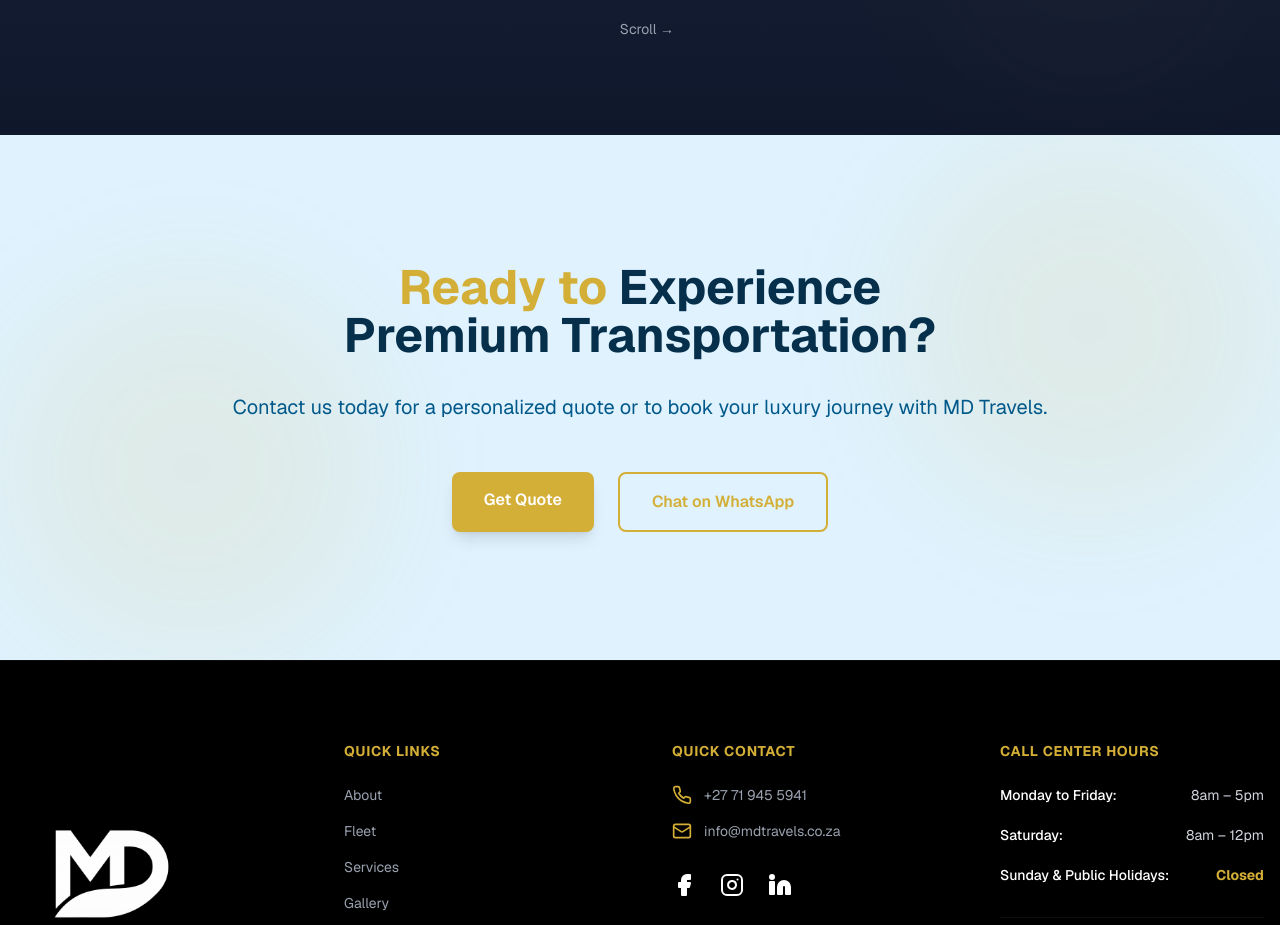
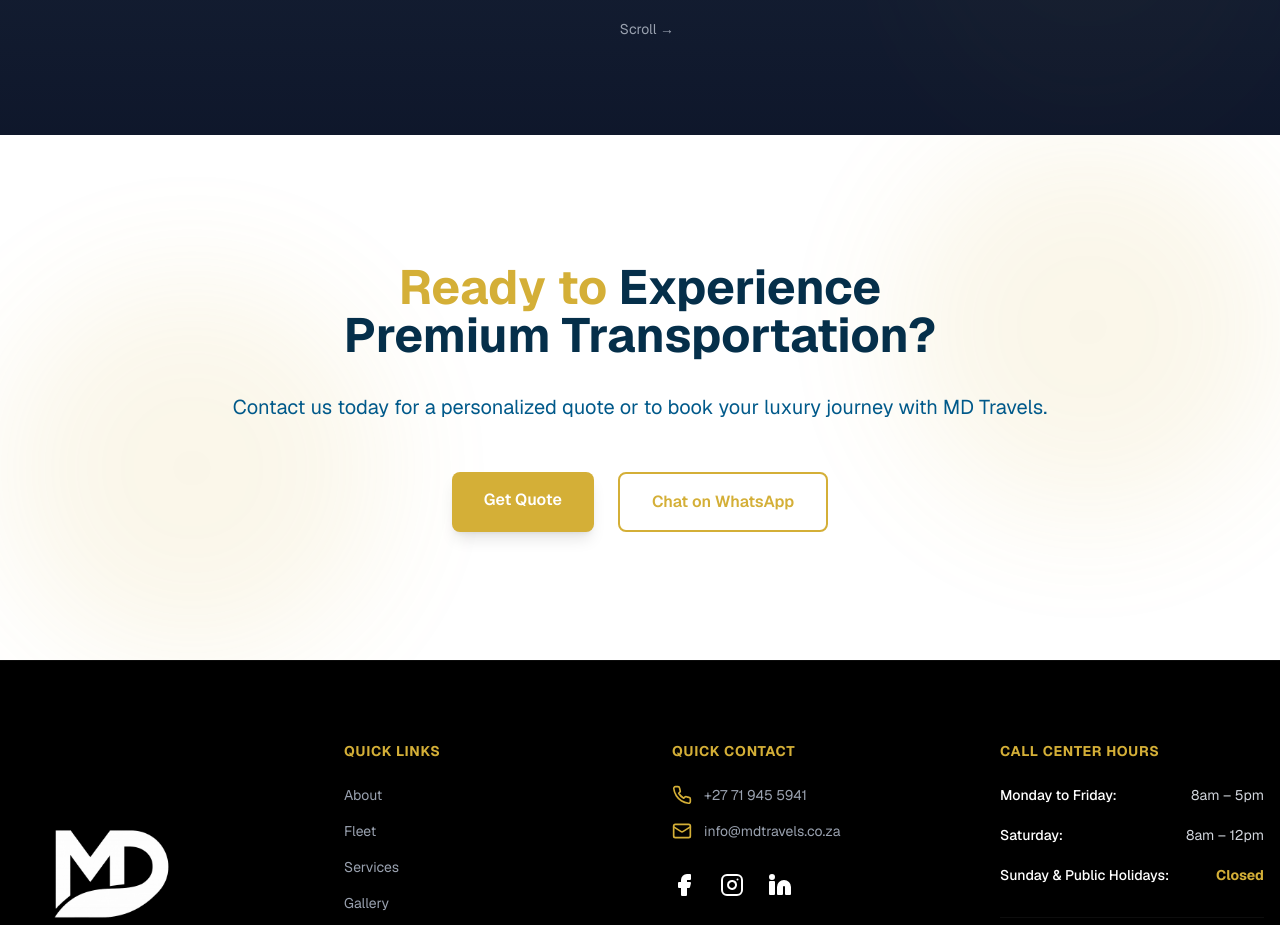
Before and after one commit to kafumbatamaxie-oss/md-travels, a Next.js app: page / in a window 1280 px wide. Shown: the part 4180-5105 px from the top of the page. Built offline with nearby package versions, Linux system fonts and the light colour scheme; no server answers.

Commit message:
Polish Home Page

```diff
--- a/app/page.tsx
+++ b/app/page.tsx
@@ -95,7 +95,7 @@ export default function Home() {
 
 
       {/* CTA Section - Mobile First */}
-      <section className="py-12 sm:py-16 md:py-20 lg:py-32 px-4 sm:px-6 md:px-8 bg-sky-100 relative overflow-hidden">
+      <section className="py-12 sm:py-16 md:py-20 lg:py-32 px-4 sm:px-6 md:px-8 bg-white relative overflow-hidden">
         <div className="absolute inset-0 opacity-10">
           <div className="absolute top-0 right-0 w-96 h-96 bg-secondary rounded-full blur-3xl" />
           <div className="absolute bottom-0 left-0 w-96 h-96 bg-secondary rounded-full blur-3xl" />
```
